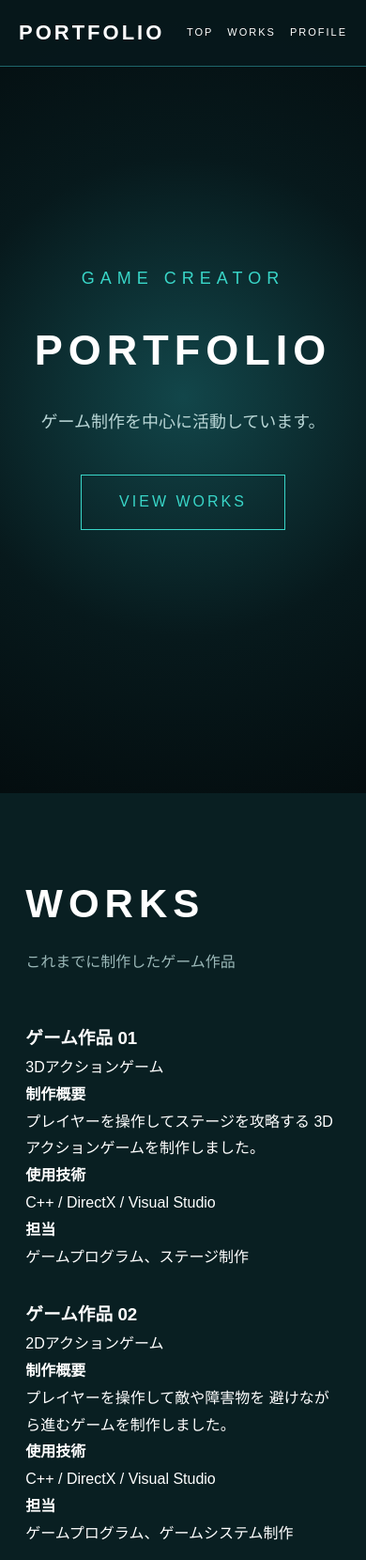
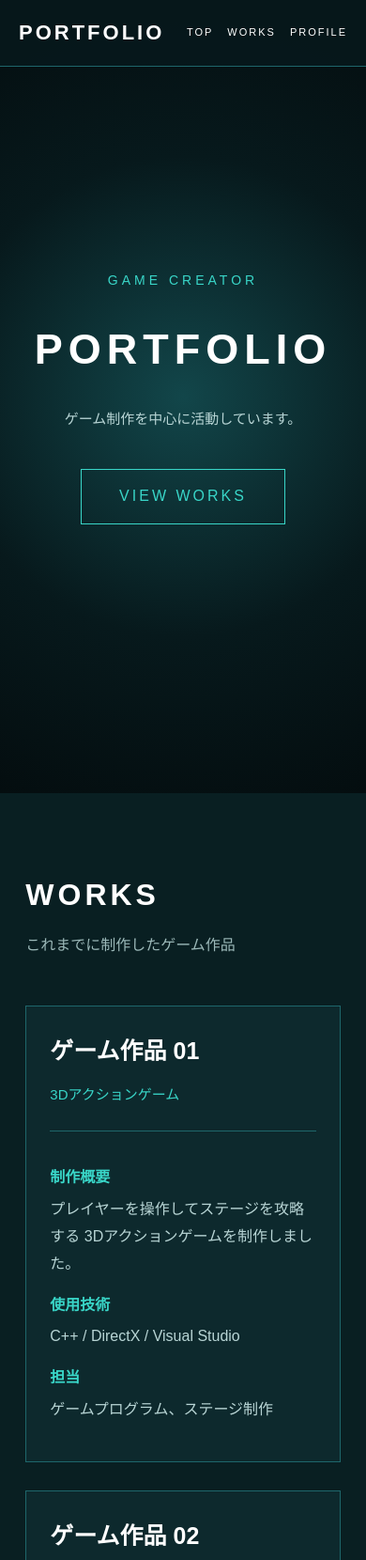
Before and after one commit to it252129-Ken/portfolio, a plain HTML site: page index.html in a window 390 px wide. Shown: the top 1660 px of the page at 94% size. Drawn offline with Linux system fonts and the light colour scheme.

Commit message:
Update style.css

````diff
--- a/style.css
+++ b/style.css
@@ -99,24 +99,33 @@ main {
             #07191c 55%,
             #040d0f 100%
         );
+
+    scroll-margin-top: 80px;
 }
 
 .subtitle {
     color: #39d6c8;
+
     font-size: 18px;
+
     letter-spacing: 6px;
+
     margin-bottom: 20px;
 }
 
 .hero h1 {
     font-size: 80px;
+
     letter-spacing: 12px;
+
     margin-bottom: 20px;
 }
 
 .description {
     font-size: 18px;
+
     color: #b8d5d5;
+
     margin-bottom: 40px;
 }
 
@@ -143,9 +152,11 @@ main {
 
 .button:hover {
     background: #39d6c8;
+
     color: #07191c;
 
-    box-shadow: 0 0 25px rgba(57, 214, 200, 0.5);
+    box-shadow:
+        0 0 25px rgba(57, 214, 200, 0.5);
 }
 
 
@@ -160,14 +171,19 @@ main {
 
 .works {
     background: #091f22;
+
+    scroll-margin-top: 80px;
 }
 
 .profile {
     background: #07191c;
+
+    scroll-margin-top: 80px;
 }
 
 section h2 {
     font-size: 42px;
+
     letter-spacing: 6px;
 
     margin-bottom: 10px;
@@ -175,6 +191,7 @@ section h2 {
 
 .section-description {
     color: #9bb8b8;
+
     margin-bottom: 50px;
 }
 
@@ -191,17 +208,24 @@ section h2 {
     gap: 30px;
 }
 
-.work-card {
+
+/* =========================
+   作品カード
+========================= */
+
+.work-detail {
     background: #0d292d;
 
     border: 1px solid #1e666b;
+
+    padding: 30px;
 
     transition: 0.3s;
 
     overflow: hidden;
 }
 
-.work-card:hover {
+.work-detail:hover {
     transform: translateY(-8px);
 
     border-color: #39d6c8;
@@ -211,51 +235,59 @@ section h2 {
 }
 
 
-/* 仮のゲーム画像 */
+/* =========================
+   作品タイトル
+========================= */
 
-.work-image {
-    height: 220px;
+.work-detail h3 {
+    color: white;
 
-    display: flex;
-    justify-content: center;
-    align-items: center;
+    font-size: 25px;
 
-    background:
-        linear-gradient(
-            135deg,
-            #123f43,
-            #07191c
-        );
-
-    color: #39d6c8;
-
-    font-size: 28px;
-    letter-spacing: 5px;
+    margin-bottom: 10px;
 }
 
 
-/* 作品情報 */
+/* =========================
+   ゲーム種類
+========================= */
 
-.work-content {
-    padding: 30px;
+.game-type {
+    color: #39d6c8;
+
+    font-size: 15px;
+
+    margin-bottom: 25px;
 }
 
-.work-content h3 {
-    font-size: 25px;
+
+/* =========================
+   作品情報
+========================= */
+
+.work-info {
+    border-top: 1px solid #1e666b;
+
+    padding-top: 20px;
+}
+
+.work-info h4 {
+    color: #39d6c8;
+
+    font-size: 16px;
+
+    margin-top: 15px;
+
+    margin-bottom: 5px;
+}
+
+.work-info p {
+    color: #b8d5d5;
+
     margin-bottom: 15px;
 }
 
-.work-content p {
-    color: #b8d5d5;
-    margin-bottom: 20px;
-}
 
-.work-content span {
-    color: #39d6c8;
-    font-size: 14px;
-}
-
-```css
 /* =========================
    WORK DETAIL
 ========================= */
@@ -267,9 +299,6 @@ section h2 {
 
     scroll-margin-top: 80px;
 }
-
-
-/* 詳細情報のカード */
 
 .detail-item {
     max-width: 900px;
@@ -285,18 +314,12 @@ section h2 {
     transition: 0.3s;
 }
 
-
-/* マウスを乗せたとき */
-
 .detail-item:hover {
     border-color: #39d6c8;
 
     box-shadow:
         0 10px 40px rgba(0, 0, 0, 0.4);
 }
-
-
-/* タイトル */
 
 .detail-item h3 {
     color: white;
@@ -305,9 +328,6 @@ section h2 {
 
     margin-bottom: 10px;
 }
-
-
-/* 見出し */
 
 .detail-item h4 {
     color: #39d6c8;
@@ -319,25 +339,15 @@ section h2 {
     margin-bottom: 5px;
 }
 
-
-/* 説明 */
-
 .detail-item p {
     color: #b8d5d5;
 
     margin-bottom: 15px;
 }
 
-
-/* ゲーム種類 */
-
 .detail-item .game-type {
     color: #39d6c8;
 }
-```
-
-
-
 
 
 /* =========================
@@ -358,6 +368,7 @@ section h2 {
 
 .profile-content h3 {
     color: #39d6c8;
+
     letter-spacing: 3px;
 
     margin-bottom: 20px;
@@ -405,7 +416,18 @@ footer {
 
     .hero h1 {
         font-size: 45px;
+
         letter-spacing: 6px;
+    }
+
+    .subtitle {
+        font-size: 14px;
+
+        letter-spacing: 4px;
+    }
+
+    .description {
+        font-size: 15px;
     }
 
     .work-container {
@@ -413,8 +435,26 @@ footer {
     }
 
     .works,
-    .profile {
+    .profile,
+    .work-detail-section {
         padding: 80px 7%;
     }
 
+    section h2 {
+        font-size: 32px;
+
+        letter-spacing: 4px;
+    }
+
+    .work-detail {
+        padding: 25px;
+    }
+
+    .detail-item {
+        padding: 25px;
+    }
+
+    .profile-content {
+        padding: 25px;
+    }
 }
````
